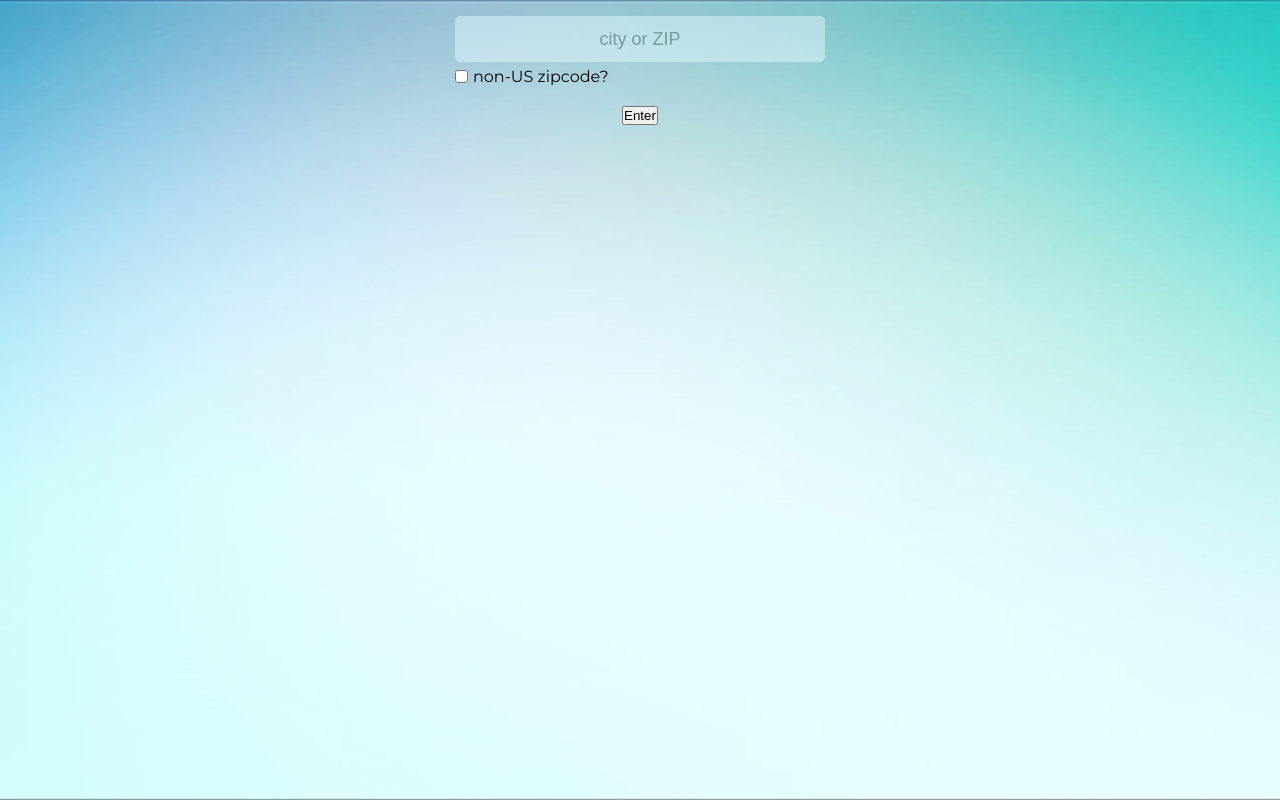
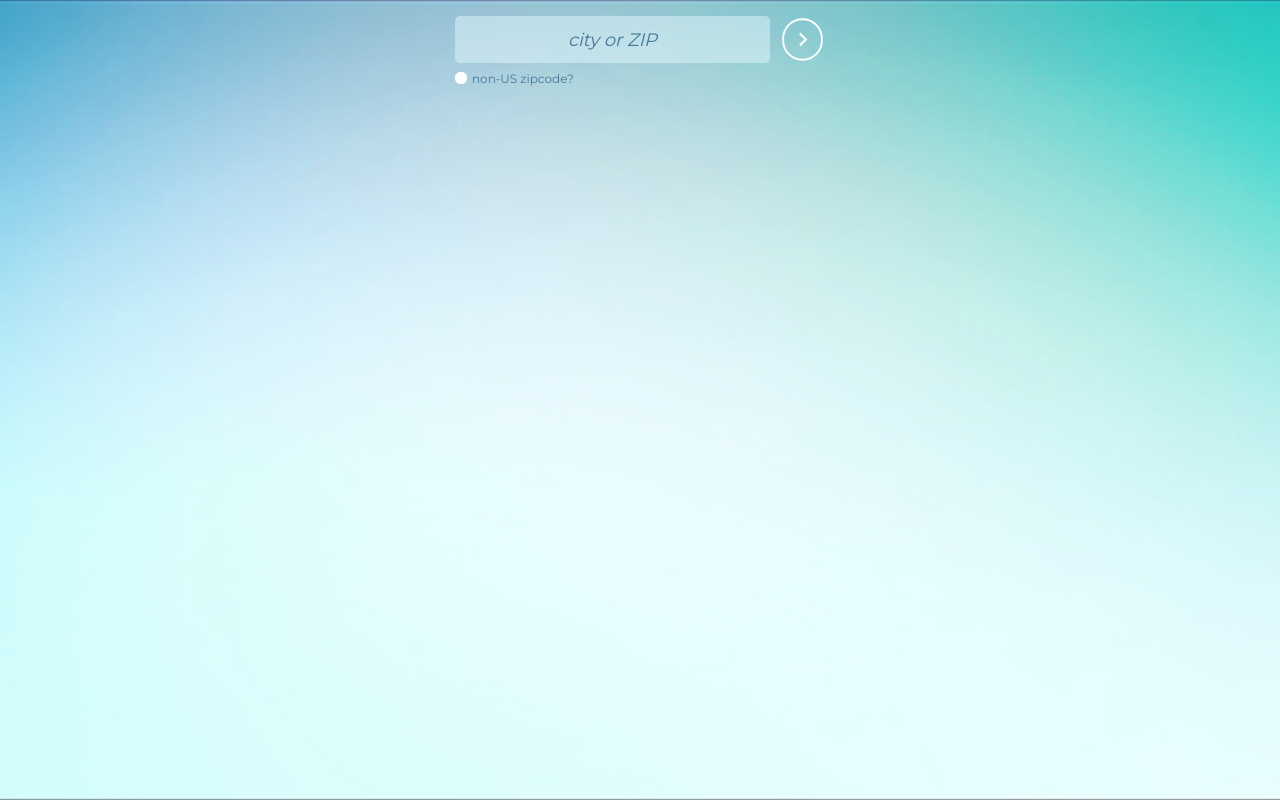
Before and after one commit to hollyefig/weather, a React (Create React App) app: page / in a window 1280 px wide. Built offline with nearby package versions, Linux system fonts and the light colour scheme; no server answers.

Commit message:
Styles input

```diff
--- a/public/index.html
+++ b/public/index.html
@@ -8,6 +8,8 @@
     <link rel="preconnect" href="https://fonts.gstatic.com" crossorigin>
     <link href="https://fonts.googleapis.com/css2?family=Montserrat:wght@300;400;600;800&display=swap" rel="stylesheet">
     <!-- ? google font end -->
+    <!-- ? google icons -->
+    <link rel="stylesheet" href="https://fonts.googleapis.com/css2?family=Material+Symbols+Outlined:opsz,wght,FILL,GRAD@24,400,0,0" />
     <meta name="viewport" content="width=device-width, initial-scale=1, maximum-scale=1, user-scalable=no"  />
     <meta name="theme-color" content="#000000" />
     <meta
--- a/src/App.js
+++ b/src/App.js
@@ -12,6 +12,7 @@ function App() {
   const [weather, setWeather] = useState(null);
   const [countryCode, setCountryCode] = useState(null);
   const [isUS, setIsUS] = useState(true);
+  const [deg, setDeg] = useState("˚F");
 
   // & when town is read
   const townEntered = useCallback(async () => {
@@ -116,7 +117,7 @@ function App() {
         townEntered={townEntered}
         setIsUS={setIsUS}
       />
-      <Output selectTown={selectTown} weather={weather} />
+      <Output selectTown={selectTown} weather={weather} deg={deg} />
     </div>
   );
 }
--- a/src/components/input/Input.jsx
+++ b/src/components/input/Input.jsx
@@ -9,6 +9,7 @@ export const Input = ({
   setInputCountry,
   setIsUS,
 }) => {
+  // ~ set Refs
   const countryRef = useRef(null);
 
   // ! when non US zip is checked
@@ -20,11 +21,19 @@ export const Input = ({
     if (e.target.checked !== undefined) {
       if (e.target.checked) {
         setIsUS(false);
+        e.target.setAttribute(
+          "style",
+          "background-color: #1b93ff ; border-color: #1b93ff;"
+        );
         tl.to(countryRef.current, { height: "40px" }).to(countryRef.current, {
           overflow: "visible",
         });
       } else {
         setIsUS(true);
+        e.target.setAttribute(
+          "style",
+          "background-color: #fff ; border-color: #fff;"
+        );
         tl.to(countryRef.current, { overflow: "hidden" }).to(
           countryRef.current,
           { height: "0px" },
@@ -61,16 +70,17 @@ export const Input = ({
           </label>
         </div>
         {/*  END checkbox section */}
+        <button type='button' className='btnEnter' onClick={townEntered}>
+          <span className='material-symbols-outlined'>
+            keyboard_arrow_right
+          </span>
+        </button>
       </div>
 
       <Countrydropdown
         setInputCountry={setInputCountry}
         countryRef={countryRef}
       />
-
-      <button type='button' className='btnEnter' onClick={townEntered}>
-        Enter
-      </button>
     </div>
   );
 };
--- a/src/components/input/input.css
+++ b/src/components/input/input.css
@@ -1,24 +1,34 @@
 
 
 .input {
+    width: 100%;
     padding: 1em;
     display: flex;
     justify-content: center;
     align-items: center;
     flex-direction: column;
     row-gap: 10px;
+    position: absolute;
+    top: 0;
+    z-index: 5;
     --inputMaxWidth: 370px;
+
 }
 
 .inputDefault {
-    display: flex;
-    flex-direction: column;
+    display: grid;
     max-width: var(--inputMaxWidth);
     width: 100%;
     row-gap: 5px;
+    column-gap: 10px;
+    grid-template-rows: 1fr 20px;
+    grid-template-columns: 1fr 45px;
+
 }
 
 .inputTownZip {
+    grid-row: 1 / 2;
+    grid-column: 1 / 2;
     padding: .7em;
     border: none;
     border-radius: 5px;
@@ -27,10 +37,13 @@
     font-size: 18px;
     color: var(--inputColor);
     text-align: center;
+    font-family: var(--defaultFont);
 }
 
 .inputTownZip::placeholder {
-    color: var(--inputColorPlaceholder);
+    color: var(--mediumBlue);
+    font-family: var(--defaultFont);
+    font-style: italic;
 }
 
 .inputTownZip:focus {
@@ -38,13 +51,27 @@
 }
 
 .checkboxSection {
+    grid-row: 2 / 3;
+    grid-column: 1 / 2;
     display: flex;
     flex-direction: row;
+    align-items: center;
     column-gap: 5px;
+}
+
+.checkboxSection > input[type="checkbox"] {
+    cursor: pointer;
+    appearance: none;
+    border: 1px solid var(--white);
+    background-color: var(--white);
+    padding: 5px;
+    border-radius: 5px;
 }
 
 .checkZip {
     cursor: pointer;
+    font-size: 12px;
+    color: var(--mediumBlue);
 }
 
 .countryDropdown {
@@ -56,5 +83,30 @@
 }
 
 .btnEnter {
+    grid-row: 1 / 2;
+    grid-column: 2 / 3;
     cursor: pointer;
+    border:2px solid var(--white);
+    border-radius: 25px;
+    background: transparent;
+    display: flex;
+    justify-content: center;
+    align-items: center;
+    transform: scale(.9);
+    transition: box-shadow .2s ease-out ;
 }
+
+.btnEnter .material-symbols-outlined {
+    color: var(--white);
+    font-size: 30px;
+    padding: 0 0 0 2px;
+}
+
+.btnEnter:hover {
+    --shadowColor: #ffffff78;
+    box-shadow: 0px 0px 8px var(--shadowColor), 0px 0px 8px var(--shadowColor) inset;
+}
+
+.btnEnter:hover .material-symbols-outlined {
+    /* color: var(--lightTeal); */
+}
--- a/src/components/output/Output.jsx
+++ b/src/components/output/Output.jsx
@@ -1,7 +1,8 @@
 import { useState } from "react";
 import { getCountryName } from "../../APIcalls";
+import "./output.css";
 
-export const Output = ({ selectTown, weather }) => {
+export const Output = ({ selectTown, weather, deg }) => {
   const [countryName, setCountryName] = useState(null);
   const [countryFlag, setCountryFlag] = useState("");
 
@@ -22,19 +23,28 @@ export const Output = ({ selectTown, weather }) => {
     <div className='output'>
       {selectTown && weather && (
         <>
-          <h4>Country:</h4>
-          {countryName}
-          <p>
-            <img alt={countryName} src={countryFlag} width='15' />
-          </p>
-          <h4>Town:</h4>
-          {selectTown.name}
-          <h4>Region/State:</h4>
-          {selectTown.state}
-          <h4>Current Temp:</h4>
-          {`${Math.floor(weather.current.temp)} ˚F`}
+          {/*
           <h4>Feels Like:</h4>
-          {`${Math.floor(weather.current.feels_like)} ˚F`}
+          {`${Math.floor(weather.current.feels_like)} ˚F`} */}
+          <div className='sect1'>
+            <div className='sect1Left'>
+              <div className='mainTempWrap'>
+                <span className='temp'>{Math.floor(weather.current.temp)}</span>
+                <span className='deg'>{deg}</span>
+              </div>
+              <div className='locationDataWrap'>
+                <div className='loc1'>{selectTown.name}</div>
+                <div className='loc2'>{selectTown.state}</div>
+                <div className='countrySect'>
+                  <div className='flag'>
+                    <img alt={countryName} src={countryFlag} width='15' />
+                  </div>
+                  <div className='loc3'>{countryName}</div>
+                </div>
+              </div>
+            </div>
+            <div className='sect1Right'>right</div>
+          </div>
         </>
       )}
     </div>
--- /dev/null
+++ b/src/components/output/output.css
@@ -0,0 +1,88 @@
+.output {
+    margin: var(--inputHeight) 0 0 0;
+    padding: 1em;
+}
+
+.sect1 {
+    /* border:1px solid white; */
+    width: 100%;
+    display: flex;
+    flex-direction: row;
+}
+
+/* & LEFT SECT  */
+.sect1Left {
+    flex: 2;
+    display: flex;
+    flex-direction: column;
+    justify-content: center;
+    align-items: center;
+}
+
+.mainTempWrap {
+    display: flex;
+    flex-direction: row;
+    align-items: flex-start;
+}
+
+.mainTempWrap > span {
+    color: var(--white);
+}
+
+.temp {
+    --size: 210px;
+    font-size: var(--size);
+    line-height: var(--size);
+    font-weight: var(--fontBold);
+    text-shadow: 3px 3px 98px #4288b4b0;
+}
+
+.deg {
+    font-size: 40px;
+    letter-spacing: -4px;
+    font-weight: var(--fontBold);
+    margin: 5% 0 0 0;
+    text-shadow: 3px 3px 28px #4288b4b0;
+}
+
+.locationDataWrap {
+    display: flex;
+    flex-direction: column;
+}
+
+.loc1 {
+    font-weight: var(--fontBold);
+    color: var(--mediumBlue);
+    font-size: 40px;
+    padding: 0 0 10px 0;
+    border-bottom: 1px solid var(--mediumBlue);
+}
+
+.loc2 {
+    padding: 10px 0 5px 0;
+    font-style: italic;
+    color: var(--mediumTeal);
+}
+
+.countrySect {
+    display: flex;
+    flex-direction: row;
+    column-gap: 5px;
+    color: var(--mediumTeal);
+}
+
+.loc3 {
+    text-transform: uppercase;
+    font-weight: var(--fontBold);
+}
+
+.flag {
+    border-radius: 3px;
+}
+
+
+
+/* & RIGHT SECT  */
+.sect1Right {
+    flex: 1.5;
+}
--- a/src/index.css
+++ b/src/index.css
@@ -6,13 +6,21 @@ body {
   background-image: url(./IMGs/defaultBG.png);
   background-repeat: no-repeat;
   background-size: 100% 100vh;
+  --inputHeight: 140px;
 }
 
 :root {
+  --fontLight: 300;
+  --fontReg: 400;
+  --fontBold: 600;
+  --fontBlack: 800;
   --inputTownZipBackground: #e5f9fd78;
   --defaultFont: 'Montserrat', sans-serif;
   --inputColor: #2b5351;
-  --inputColorPlaceholder: #2b53517d;
+  --white: #fff;
+  --lightTeal: #8ACDD0;
+  --mediumTeal: #0eb1b5;
+  --mediumBlue: #487896;
 }
 
 * {
```
